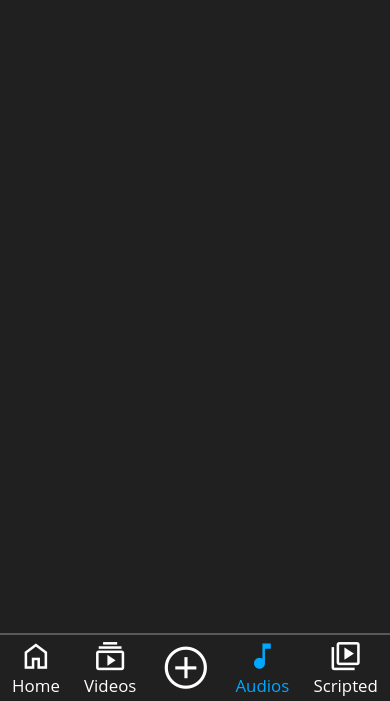
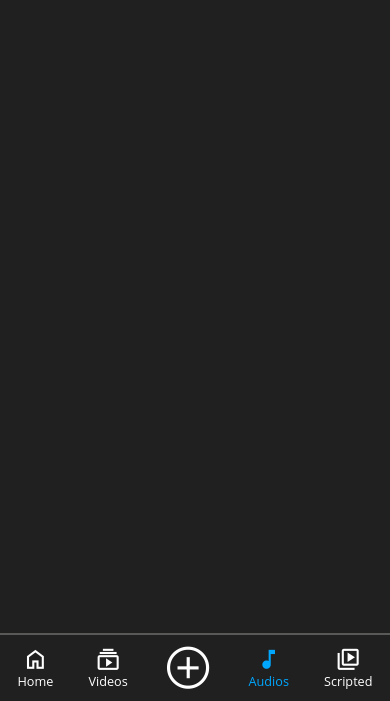
Before and after one commit to world-wide-website/index, a plain HTML site: page index.html in a window 390 px wide. Shown: the part 143-844 px from the top of the page. Drawn offline with nearby package versions, Linux system fonts and the light colour scheme.

Commit message:
Update style.css

```diff
--- a/style.css
+++ b/style.css
@@ -50,11 +50,11 @@ body {
   justify-content: space-around;
   align-items: center;
   flex-grow: 1;
-  font-size: 2vh;
+  font-size: 1.5vh;
  }
 
  footer .footer span {
-  font-size: 4vh;
+  font-size: 3vh;
  }
 
  footer .footer:nth-child(3) span {
```
